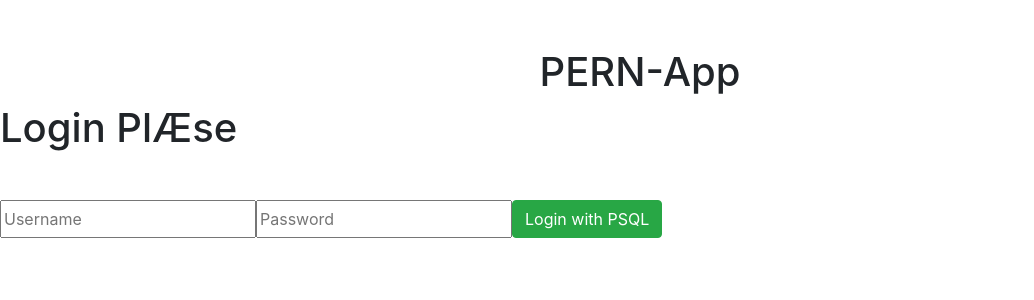
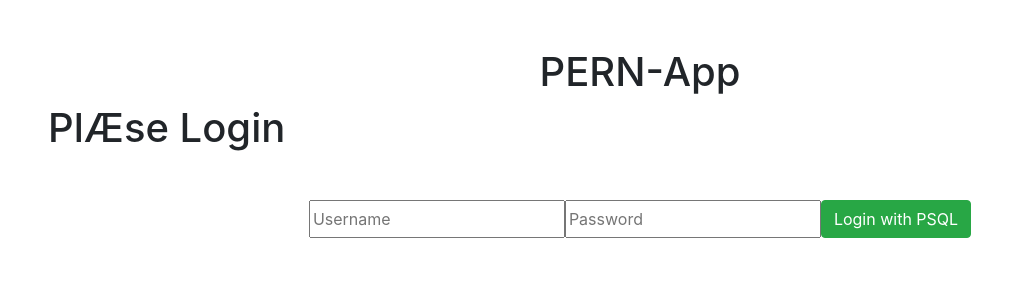
Before and after one commit to rolinmb/pern-client, a React (Create React App) app: page / in a window 1280 px wide. Shown: the top 300 px of the page, without its empty margins (0-1034 px from the left). Built offline with nearby package versions, Linux system fonts and the light colour scheme.

Commit message:
small changes

```diff
--- a/src/App.js
+++ b/src/App.js
@@ -12,11 +12,21 @@ function App() {
           <h1 className="text-center mt-5">PERN-App</h1>
         </header>
         <main>
-          { psqlUser && psqlUser.success ? <Home /> : <Login setPsqlUser={setPsqlUser} /> }
+          { (psqlUser && psqlUser.success) ? <Fragment><Logout setPsqlUser={setPsqlUser} /><Home psqlUser={psqlUser} /></Fragment> : <Login setPsqlUser={setPsqlUser} /> }
         </main>
       </div>
     </Fragment>
   );
 }
 
+const Logout = ({ setPsqlUser }) => {
+  const clearPsqlUser = (e) => {
+    e.preventDefault();
+    setPsqlUser(null);
+  }
+  return (
+    <button className='btn btn-success' onClick={e => clearPsqlUser(e)}>Logout with PSQL</button>
+  );
+}
+
 export default App;
--- a/src/components/Home.js
+++ b/src/components/Home.js
@@ -2,13 +2,16 @@ import React, { Fragment } from 'react';
 import Todos from './Todos';
 import Users from './Users';
 
-const Home = () => {
+const Home = ({ psqlUser }) => {
   return (
     <Fragment>
+      <h3>Hello {psqlUser.firstname} {psqlUser.lastname}!</h3>
       <Todos />
       <Users />
     </Fragment>
   );
 }
 
+
+
 export default Home;
--- a/src/components/Login.js
+++ b/src/components/Login.js
@@ -18,10 +18,10 @@ const Login = ({ setPsqlUser }) => {
     }
     return (
       <Fragment>
-        <h1>Login PlÆse</h1>
-        <form className='d-flex mt-5' onSubmit={e => handleLogin(e)}>
-          <input type='text' placeholder='Username' onChange={(e) => setUsername(e.target.value)} />
-          <input type='password' placeholder='Password' onChange={(e) => setPassword(e.target.value)} />
+        <h1 className='ml-5'>PlÆse Login</h1>
+        <form className='d-flex mt-5 justify-content-center' onSubmit={e => handleLogin(e)}>
+          <input type='text' placeholder='Username' onChange={e => setUsername(e.target.value)} />
+          <input type='password' placeholder='Password' onChange={e => setPassword(e.target.value)} />
           <button className='btn btn-success'>Login with PSQL</button>
         </form>
       </Fragment>
--- a/src/components/Users.js
+++ b/src/components/Users.js
@@ -5,7 +5,7 @@ import ListUsers from './ListUsers';
 const Users = () => {
   return (
     <Fragment>
-      <h2 className='text-center mt-5'>Users</h2>
+      <h2 className='text-center mt-5'>Application Users</h2>
       <AddUser />
       <ListUsers />
     </Fragment>
```
Lines whose indentation alone changed are shown as unchanged.
